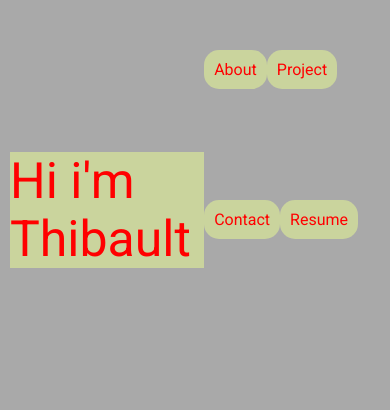
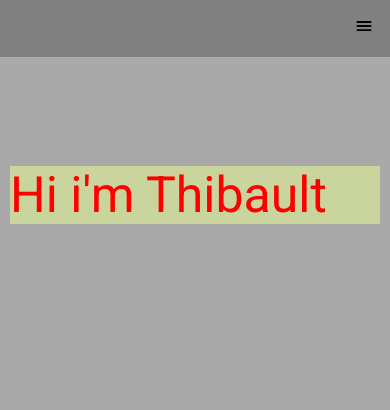
Before and after one commit to thibaultcorouge/portfolio, a React (Vite) app: page / in a window 390 px wide. Shown: the top 410 px of the page. Built offline with nearby package versions, Linux system fonts and the light colour scheme.

Commit message:
adding a responsive navbar design

```diff
--- a/package.json
+++ b/package.json
@@ -12,6 +12,7 @@
   "dependencies": {
     "react": "^18.2.0",
     "react-dom": "^18.2.0",
+    "react-icons": "^5.0.1",
     "react-router-dom": "^6.22.3",
     "sass": "^1.72.0"
   },
--- a/src/Components/header.tsx
+++ b/src/Components/header.tsx
@@ -4,8 +4,8 @@ function Header () {
 
     return(
         <header className="header">
+            <Navbar />
             <div className="whoami"><a href="#">Hi i'm Thibault</a></div>
-            <Navbar />
         </header>
     )
 }
--- a/src/Components/navbar.tsx
+++ b/src/Components/navbar.tsx
@@ -1,21 +1,40 @@
-import React from "react";
+import React, { useState } from 'react';
 import SmoothScroll from "./smoothScroll";
+import {IoClose, IoMenu} from "react-icons/io5";
 
-function Navbar(){
+const Navbar: React.FC = () => {
+    const [showMenu, setShowMenu] = useState(false);
+
+    const toggleMenu = () => {
+        setShowMenu(!showMenu);
+    };
+
+    const closeMenuOnMobile = () => {
+        if (window.innerWidth <= 768) {
+            setShowMenu(false);
+        }
+    }
+
     return(
-        <nav className="navbar">
-            {/* <ul>
-                <li><a href="#About">About</a></li>
-                <li><a href="#project">Project</a></li>
-                <li><a href="#contact">Contact</a></li>
-                <li><a href="#Resume">Resume</a></li>
-            </ul> */}
-        <li><SmoothScroll targetId="About">About</SmoothScroll></li>
-        <li><SmoothScroll targetId="project">Project</SmoothScroll></li>
-        <li><SmoothScroll targetId="contact">Contact</SmoothScroll></li>
-        <li><SmoothScroll targetId="resume">Resume</SmoothScroll></li>
+        <nav className="nav">
+            <div className="navbar">
+                <div id="nav-menu" className={`nav-menu ${showMenu ? "show-menu" : ""}`}>
+                    <ul className="navbar-links">
+                        <li onClick={closeMenuOnMobile}><SmoothScroll targetId="About">About</SmoothScroll></li>
+                        <li onClick={closeMenuOnMobile}><SmoothScroll targetId="project">Project</SmoothScroll></li>
+                        <li onClick={closeMenuOnMobile}><SmoothScroll targetId="contact">Contact</SmoothScroll></li>
+                        <li onClick={closeMenuOnMobile}><SmoothScroll targetId="resume">Resume</SmoothScroll></li>
+                    </ul>
+                    <div className="nav-close" id="nav-close" onClick={toggleMenu}>
+                       <IoClose />
+                    </div>
+                </div>
+                <div className="nav-toggle" id="nav-toggle" onClick={toggleMenu}>
+                    <IoMenu />
+                </div>
+            </div>
         </nav>
     )
+
 }
-
 export default Navbar;
--- a/src/sass/components/navbar.scss
+++ b/src/sass/components/navbar.scss
@@ -1,13 +1,35 @@
 @import "../utils/mixins.scss";
 
+.nav{
+    position: fixed;
+    width: 100%;
+    top: 0;
+    left: 0;
+    z-index: var(-z-fixed);
+    background-color: grey;
+}
+
 .navbar{
-    @include display-flex-row;
-    justify-content: flex-start;
+    display: flex;
+    align-items: center;
+    justify-content: flex-end;
+    position: relative;
+    height: var(--header-height);
+    margin:1rem;
+}
 
-    ul {
-        @include ul;
-        @include display-flex-row;
-    }
+.nav-toggle,
+.nav-close {
+    font-size: 20px;
+    color: black;
+    cursor: pointer;
+}
+
+.navbar-links{
+    @include ul;
+    @include display-flex-col;
+    row-gap: 2.5rem;
+
 
     li{
         @include li;
@@ -19,12 +41,51 @@
         border-radius: 15px;
         border-width: 3px;
         border-color: $tertiary-color;
-        // border-style: solid;
-        // position: fixed;
-        // right:100px;
-        // z-index: 100;
+    }
+}
 
 
+
+.nav-close{
+    position: absolute;
+    top: 1rem;
+    right: 1rem;
+}
+
+.show-menu {
+    right: 0;
+}
+
+
+@media  screen and (max-width: 768px) {
+    .nav-menu{
+        position: fixed;
+        top: 0;
+        right: -100%;
+        background-color: grey;
+        width: 30%;
+        height: 100%;
+        padding: 4rem 2rem 0;
+        transition: right 0.4s ease-in-out;
+    }
+
+    .show-menu{
+        right: 0px;
     }
 
 }
+
+@media screen and (min-width:768px){
+    .nav{
+        height: calc(var(--header-height) + 1rem);
+    }
+
+    .nav-toggle,.nav-close{
+        display: none;
+    }
+
+    .navbar-links{
+        flex-direction: row;
+        column-gap: 1rem;
+    }
+}
--- a/src/sass/layout/header.scss
+++ b/src/sass/layout/header.scss
@@ -4,17 +4,16 @@
 .header{
 
     display:flex;
-    flex-direction: row;
-    justify-content: space-between;
+    flex-direction: column;
+    justify-content: space-around;
     height: 350px;
-    padding-top: 50px;
+    padding-top: 20px;
     box-sizing: border-box;
 
     .whoami{
         @include display-flex-col;
         justify-content: center;
         font-size: 50px;
-
 
     }
     a{
@@ -23,3 +22,9 @@
     @include ul;
     @include li;
 }
+
+@media screen and (max-width: 768px) {
+    .header{
+        padding-top: 20px;
+    }
+}
```
Also changed, not shown: 1 other file (tests, documents, lock files or other folders).
